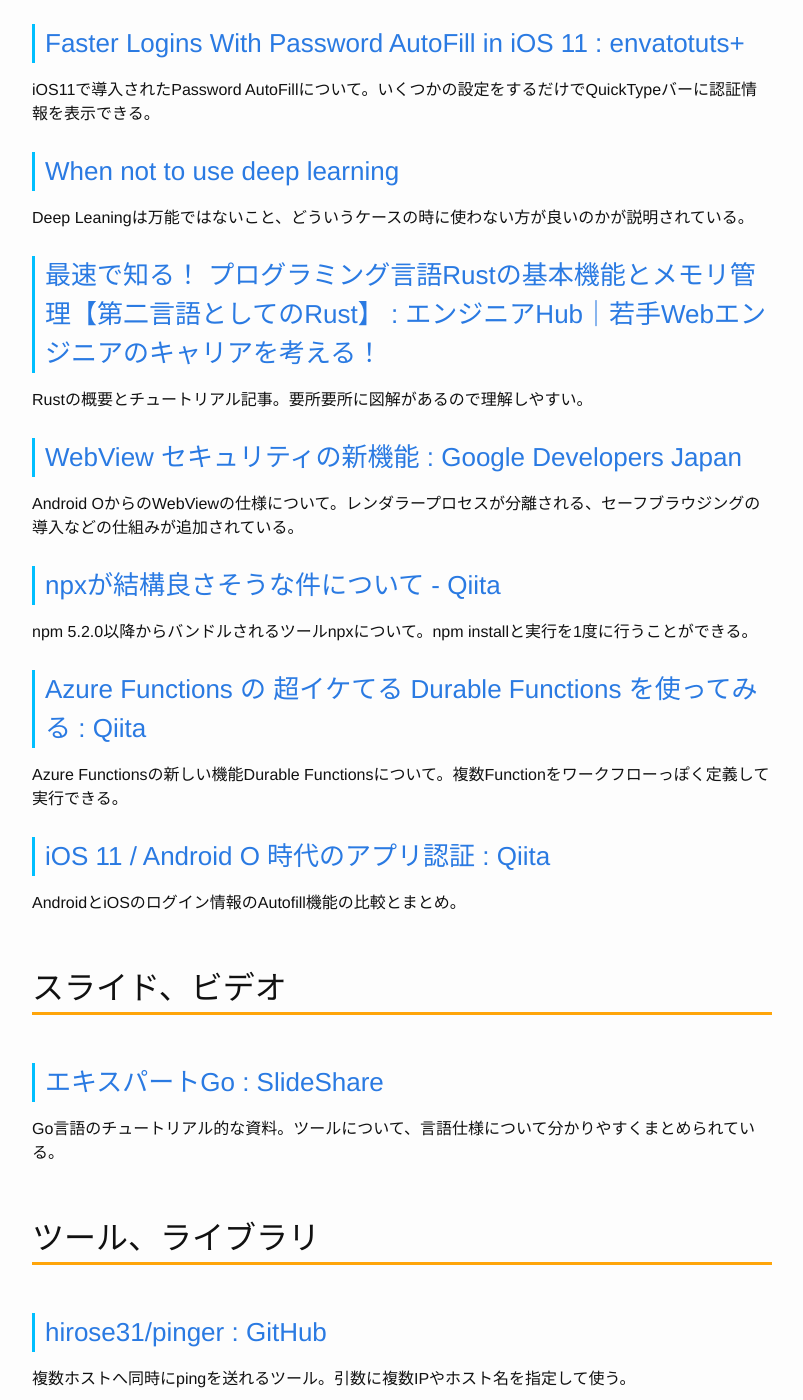
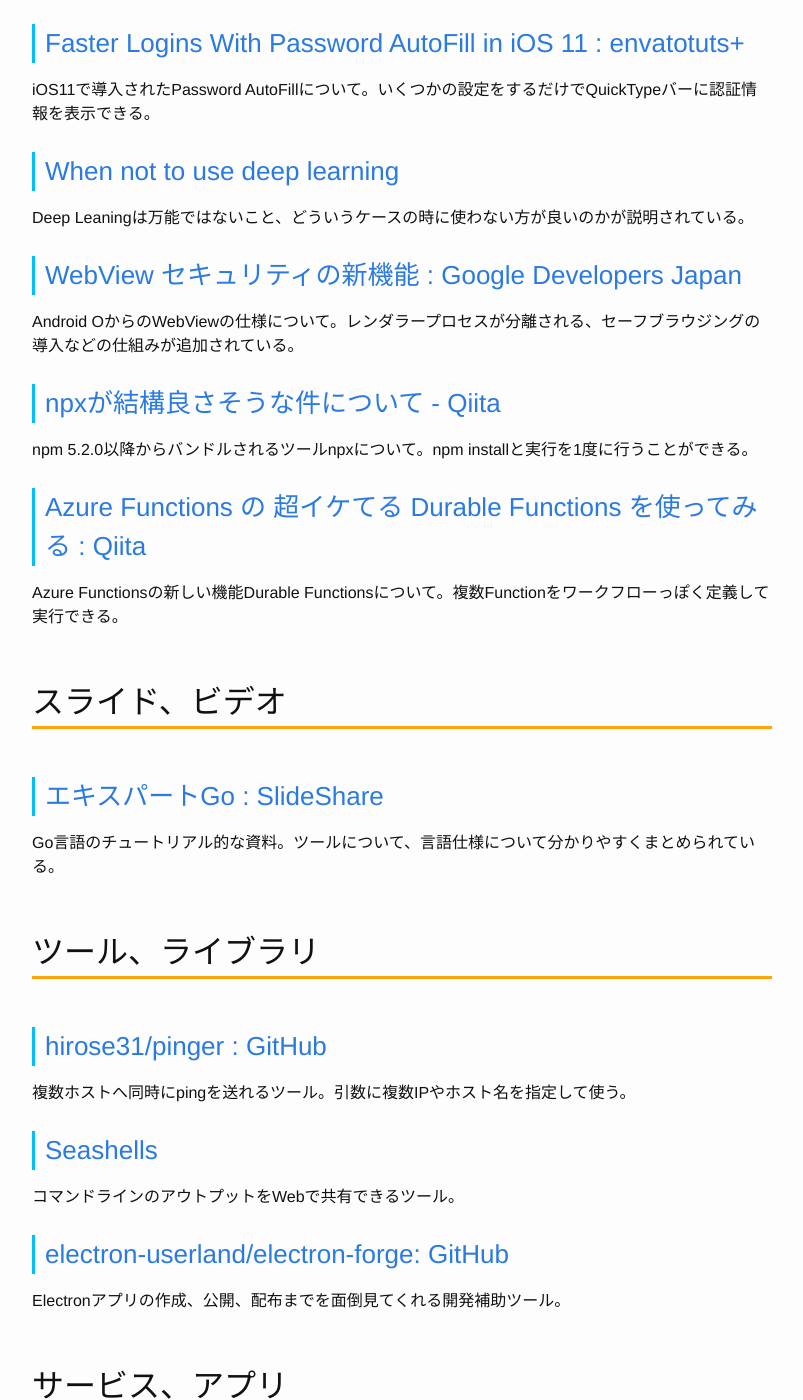
Before and after one commit to Gather-Tech/Gather-Tech.github.io, a Jekyll site: the page built from _posts/2017/2017-07-17-Gather55.md, in a window 1280 px wide and 1400 px high, scrolled down 1944 px. Shown: the whole window, without its empty margins (238-1041 px from the left). Built offline with Jekyll 4.4.1, drawn with Linux system fonts in a browser that asks for light colours.

Commit message:
Reduced articles

```diff
--- a/_posts/2017/2017-07-17-Gather55.md
+++ b/_posts/2017/2017-07-17-Gather55.md
@@ -51,10 +51,6 @@
 
 Deep Leaningは万能ではないこと、どういうケースの時に使わない方が良いのかが説明されている。
 
-### [最速で知る！ プログラミング言語Rustの基本機能とメモリ管理【第二言語としてのRust】 : エンジニアHub｜若手Webエンジニアのキャリアを考える！](https://employment.en-japan.com/engineerhub/entry/2017/07/10/110000)
-
-Rustの概要とチュートリアル記事。要所要所に図解があるので理解しやすい。
-
 ### [WebView セキュリティの新機能 : Google Developers Japan](https://developers-jp.googleblog.com/2017/07/whats-new-in-webview-security.html)
 
 Android OからのWebViewの仕様について。レンダラープロセスが分離される、セーフブラウジングの導入などの仕組みが追加されている。
@@ -66,10 +62,6 @@
 ### [Azure Functions の 超イケてる Durable Functions を使ってみる : Qiita](http://qiita.com/TsuyoshiUshio@github/items/3e8acb1b0388b6045fdb)
 
 Azure Functionsの新しい機能Durable Functionsについて。複数Functionをワークフローっぽく定義して実行できる。
-
-### [iOS 11 / Android O 時代のアプリ認証 : Qiita](http://qiita.com/glayash/items/cf2bf2a5ff03b4604926)
-
-AndroidとiOSのログイン情報のAutofill機能の比較とまとめ。
 
 ## スライド、ビデオ
 
```
